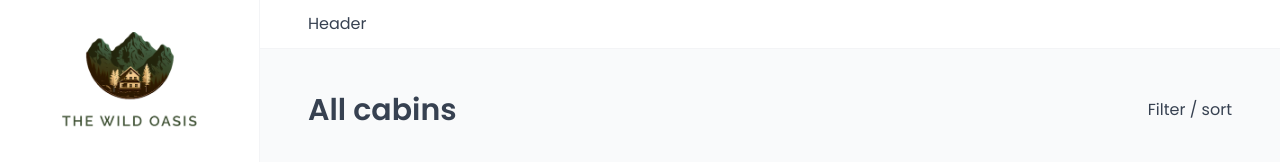
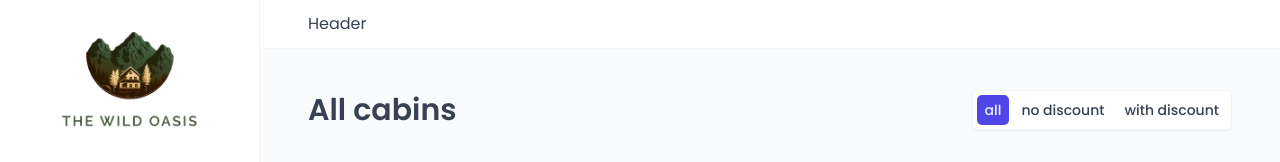
Before and after one commit to ghaleb94408/the-wild-oasis, a React (Vite) app: page /cabins in a window 1280 px wide. Shown: the top 162 px of the page. Built offline with nearby package versions, Linux system fonts and the light colour scheme; no server answers; the database is empty; a web font is replaced by a local one.

Commit message:
create cabinTableOperation for filtering and sorting and add filter functionality

```diff
--- a/src/features/cabins/CabinTable.jsx
+++ b/src/features/cabins/CabinTable.jsx
@@ -3,10 +3,20 @@
 import useCabins from "./useCabins";
 import Table from "../../ui/Table";
 import Menus from "../../ui/Menus";
+import { useSearchParams } from "react-router-dom";
 
 export default function CabinTable() {
   const { cabins, isLoading } = useCabins();
+  const [searchParams] = useSearchParams();
   if (isLoading) return <Spinner />;
+
+  const filterValue = searchParams.get("discount") || "all";
+  let filteredCabins;
+  if (filterValue === "all") filteredCabins = cabins;
+  else if (filterValue === "no-discount")
+    filteredCabins = cabins.filter((cabin) => cabin.discount === 0);
+  else if (filterValue === "with-discount")
+    filteredCabins = cabins.filter((cabin) => cabin.discount > 0);
   return (
     <Menus>
       <Table $columns="0.6fr 1.8fr 2.2fr 1fr 1fr 1fr">
@@ -19,7 +29,7 @@
           <div></div>
         </Table.Header>
         <Table.Body
-          data={cabins}
+          data={filteredCabins}
           render={(cabin) => <CabinRow cabin={cabin} key={cabin.id} />}
         />
       </Table>
--- /dev/null
+++ b/src/features/cabins/CabinTableOperations.jsx
@@ -0,0 +1,16 @@
+import TableOperations from "../../ui/TableOperations";
+import Filter from "../../ui/Filter";
+export default function CabinTableOperations() {
+  return (
+    <TableOperations>
+      <Filter
+        filterField="discount"
+        options={[
+          { value: "all", label: "all" },
+          { value: "no-discount", label: "no discount" },
+          { value: "with-discount", label: "with discount" },
+        ]}
+      />
+    </TableOperations>
+  );
+}
--- a/src/pages/Cabins.jsx
+++ b/src/pages/Cabins.jsx
@@ -3,12 +3,13 @@
 import Row from "../ui/Row";
 
 import AddCabin from "../features/cabins/AddCabin";
+import CabinTableOperations from "../features/cabins/CabinTableOperations";
 function Cabins() {
   return (
     <>
       <Row type="horizontal">
         <Heading as="h1">All cabins</Heading>
-        <p>Filter / sort</p>
+        <CabinTableOperations />
       </Row>
       <Row>
         <CabinTable />
--- a/src/ui/Filter.jsx
+++ b/src/ui/Filter.jsx
@@ -1,3 +1,4 @@
+import { useSearchParams } from "react-router-dom";
 import styled, { css } from "styled-components";
 
 const StyledFilter = styled.div`
@@ -15,7 +16,7 @@
   border: none;
 
   ${(props) =>
-    props.active &&
+    props.$active &&
     css`
       background-color: var(--color-brand-600);
       color: var(--color-brand-50);
@@ -33,3 +34,32 @@
     color: var(--color-brand-50);
   }
 `;
+
+export default function Filter({ filterField, options }) {
+  const [searchParams, setSearchParams] = useSearchParams();
+  const currentFilter = searchParams.get(filterField) || options[0].value;
+  function handleClick(value) {
+    searchParams.set(filterField, value);
+    setSearchParams(searchParams);
+  }
+  return (
+    <StyledFilter>
+      {options.map((option) => (
+        <FilterButton
+          onClick={() => handleClick(option.value)}
+          key={option.value}
+          $active={option.value === currentFilter}
+        >
+          {option.label}
+        </FilterButton>
+      ))}
+      {/* <FilterButton onClick={() => handleClick("all")}>All</FilterButton>
+      <FilterButton onClick={() => handleClick("no-discount")}>
+        No Discount
+      </FilterButton>
+      <FilterButton onClick={() => handleClick("with-discount")}>
+        With Discount
+      </FilterButton> */}
+    </StyledFilter>
+  );
+}
```
